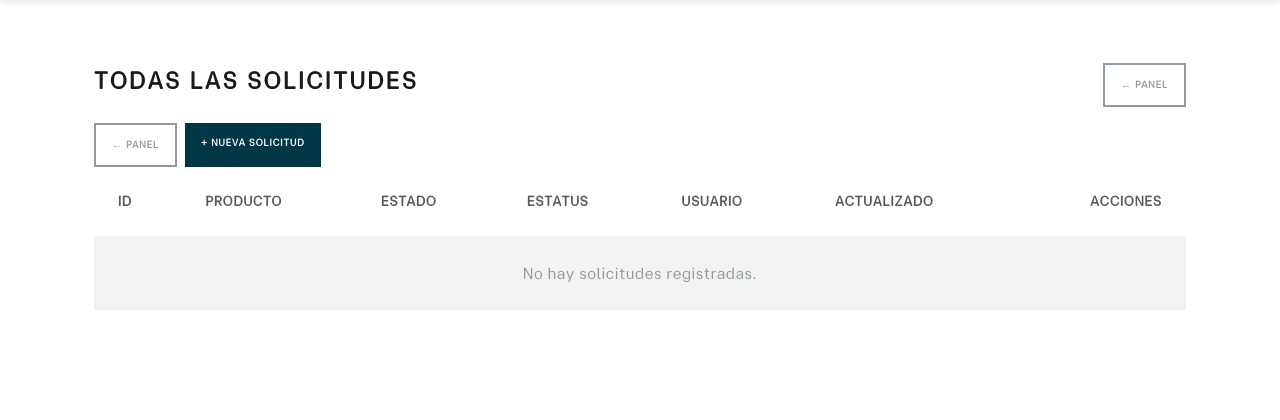
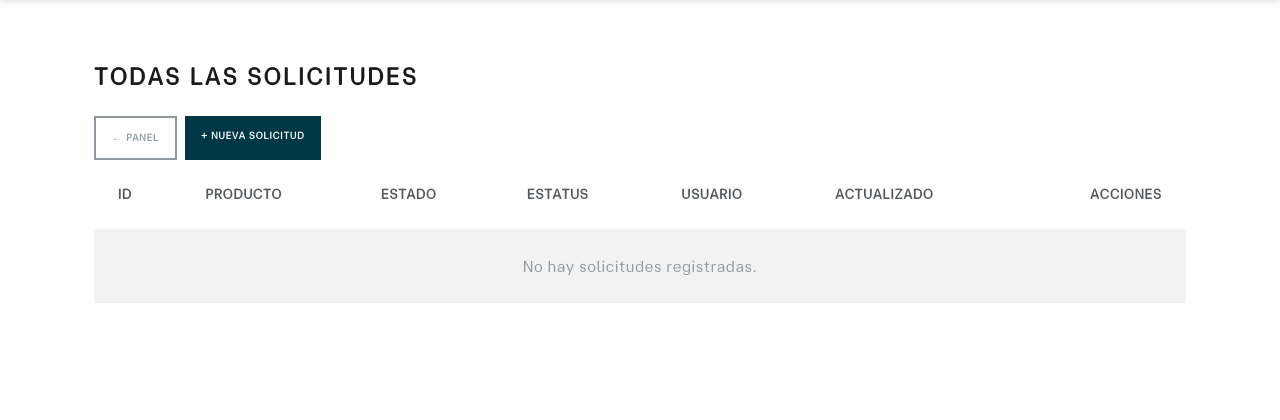
Before and after one commit to eg86788/CobranzaEspecializada, a Flask app: page /solicitudes/lista in a window 1280 px wide. Shown: the part 77-497 px from the top of the page. Run offline with Flask 3, Linux system fonts and the light colour scheme; the visitor is signed in with stand-in values (Sample User, id 1); some libraries are stand-ins or nearby versions.

Commit message:
lista.html: eliminar boton duplicado

```diff
--- a/app/templates/solicitudes/lista.html
+++ b/app/templates/solicitudes/lista.html
@@ -9,10 +9,6 @@
     <h3>
       {{ is_admin and "Todas las solicitudes" or "Mis solicitudes" }}
     </h3>
-
-    <a href="/productos" class="btn btn-outline-secondary btn-sm">
-      ← Panel
-    </a>
   </div>
   <div class="d-flex gap-2">
     <a href="/productos" class="btn btn-outline-secondary btn-sm">← Panel</a>
```
